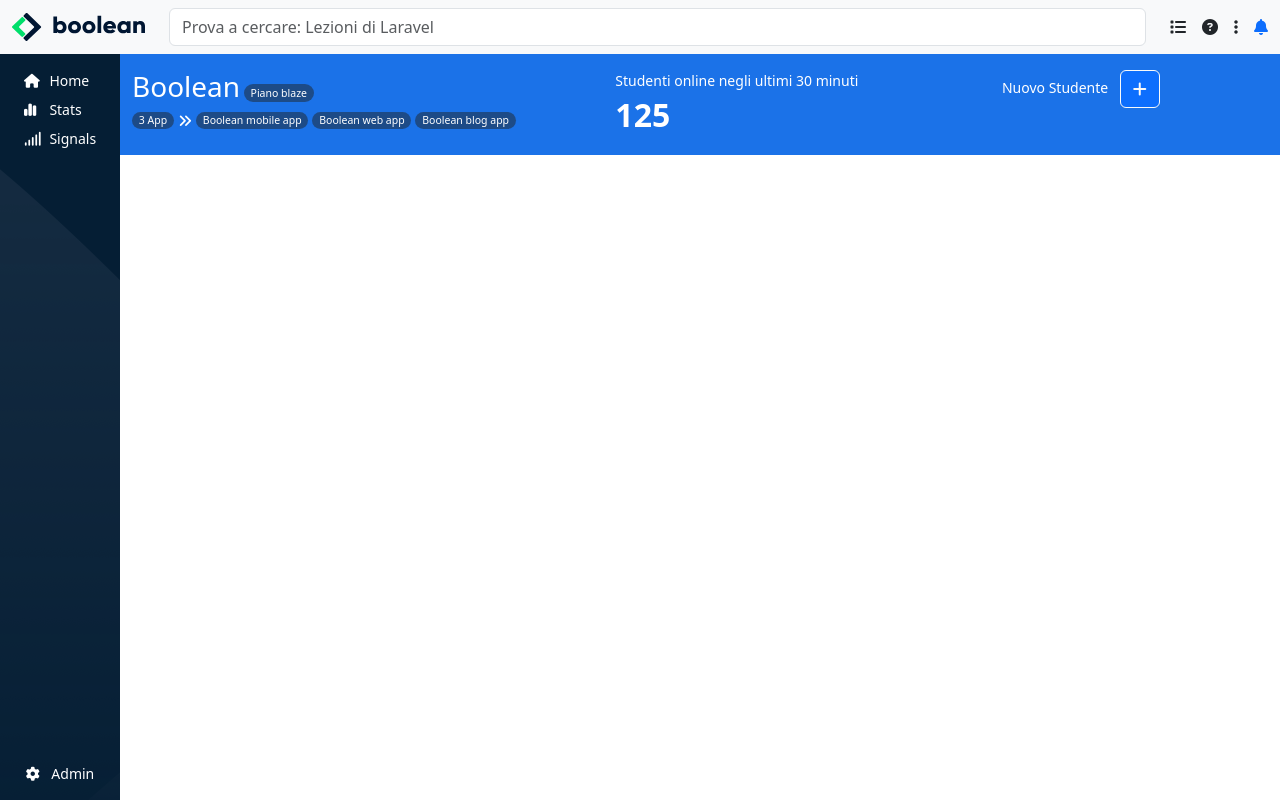
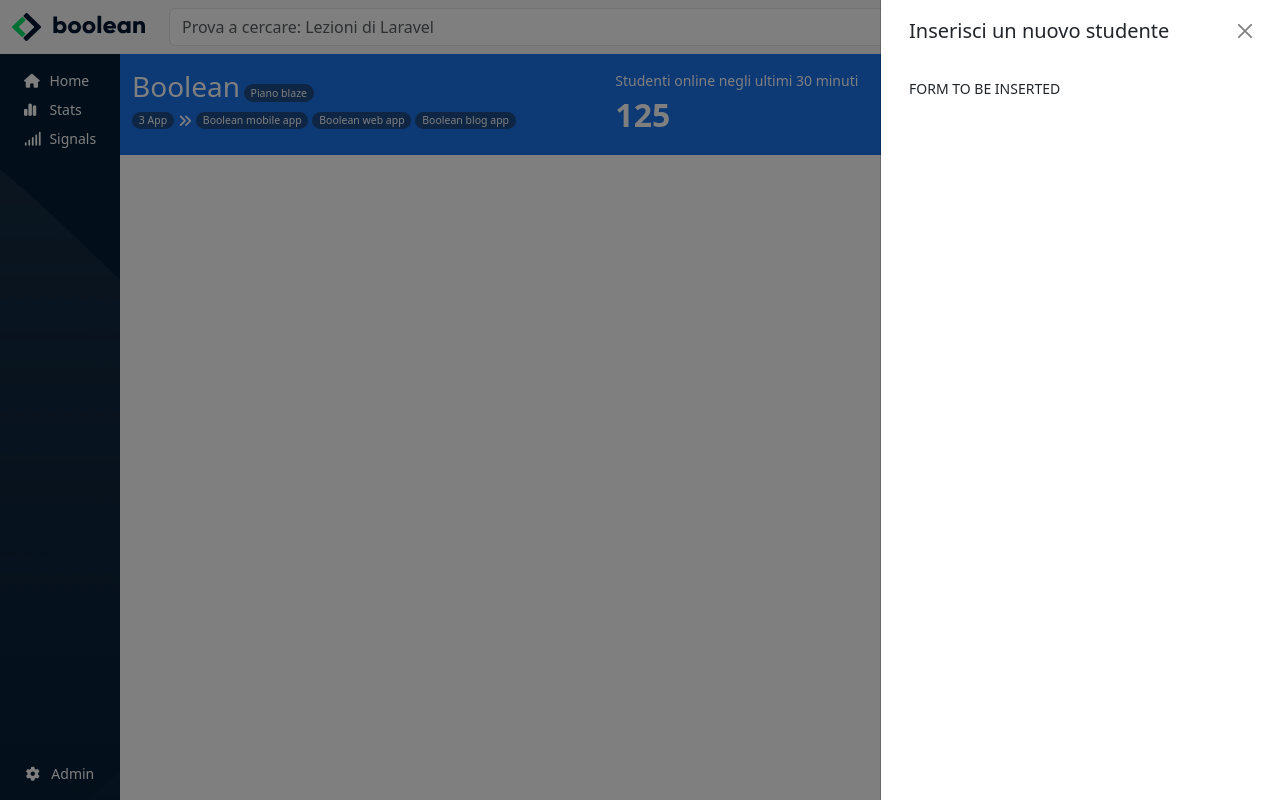
Before and after one commit to martinapiglio/html-css-bootstrap-dashboard, a plain HTML site: page index.html in a window 1280 px wide. Both pictures are taken after a click on the button 1139 px from the left and 89 px from the top of the page. Drawn offline with nearby package versions, Linux system fonts and the light colour scheme.

Commit message:
header offcanvas structure

```diff
--- a/index.html
+++ b/index.html
@@ -12,6 +12,7 @@
     <!-- css -->
     <link rel="stylesheet" href="style.css">
 </head>
+
 <body>
 
     <nav>
@@ -100,10 +101,25 @@
 
                     <div class="col">
                         <div class="d-inline-block pe-2">Nuovo Studente</div>
-                            <button class="btn btn-primary btn-outline-light" type="button" data-bs-toggle="offcanvas" data-bs-target="#offcanvasExample" aria-controls="offcanvasExample">
+                        <button class="btn btn-primary btn-outline-light" type="button" data-bs-toggle="offcanvas" data-bs-target="#offcanvasRight" aria-controls="offcanvasRight">
                             <i class="fa-solid fa-plus"></i>
                         </button>
                     </div>
+
+                    <!-- offcanvas -->
+                    <div class="offcanvas offcanvas-end" tabindex="-1" id="offcanvasRight">
+
+                        <div class="offcanvas-header">
+                            <h5 class="offcanvas-title" id="offcanvasLabel">Inserisci un nuovo studente</h5>
+                            <button type="button" class="btn-close" data-bs-dismiss="offcanvas" aria-label="Close"></button>
+                        </div>
+
+                        <div class="offcanvas-body">
+                            FORM TO BE INSERTED
+                        </div>
+
+                    </div>
+                    <!-- /offcanvas -->
 
                 </div>
 
@@ -121,7 +137,8 @@
 
 
 
-
+    <script src="https://cdn.jsdelivr.net/npm/bootstrap@5.3.0-alpha1/dist/js/bootstrap.bundle.min.js" integrity="sha384-w76AqPfDkMBDXo30jS1Sgez6pr3x5MlQ1ZAGC+nuZB+EYdgRZgiwxhTBTkF7CXvN" crossorigin="anonymous"></script>
 
 </body>
+
 </html>
```
Lines whose indentation alone changed are shown as unchanged.
